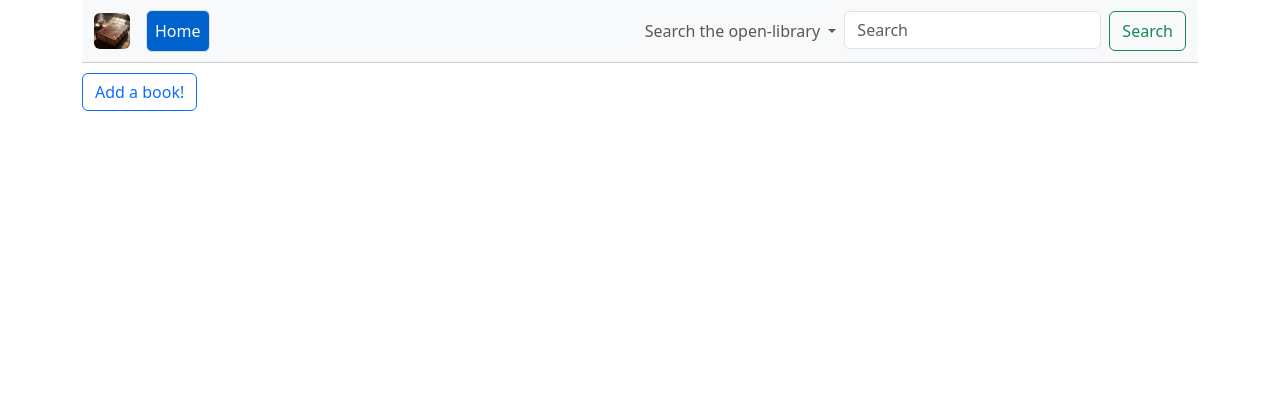
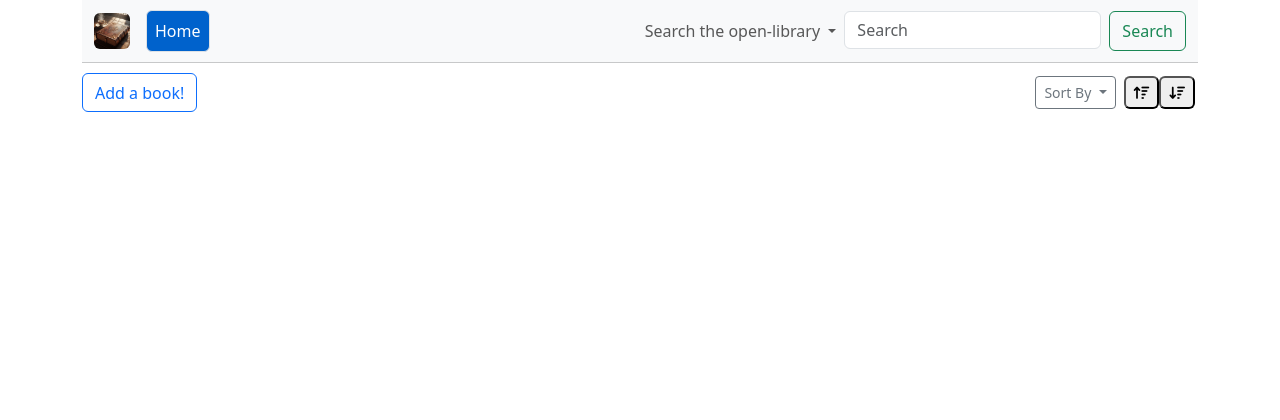
Before and after one commit to maruguMo/books-list, a Node server app: page / in a window 1280 px wide. Shown: the top 420 px of the page. Run offline with Node 20, Linux system fonts and the light colour scheme; data that the repository does not hold is empty; some libraries are stand-ins or nearby versions.

Commit message:
add sort functionality

```diff
--- a/app.js
+++ b/app.js
@@ -75,10 +75,21 @@ app.set('view engine', 'ejs');
 app.set('views', './views');
 
 //get all books
-async function getList(){
-    const res= await db.query(
-        `SELECT * FROM booklist ORDER BY id ASC`
-    );
+async function getList( sortBy='date_read', sortDirection='DESC'){
+  const validSortColumns = ['title', 'author', 'date_read', 'rating'];
+  const validSortDirections = ['ASC', 'DESC'];
+
+  // Validate sortBy and sortDirection
+  if (!validSortColumns.includes(sortBy)) {
+      sortBy = 'date_read'; // Default sorting
+  }
+  if (!validSortDirections.includes(sortDirection)) {
+      sortDirection = 'DESC'; // Default sorting direction
+  }
+    const res=await db.query(`
+                        SELECT *
+                        FROM booklist
+                        ORDER BY ${sortBy} ${sortDirection}`);
     // console.log(res.rows);
     return res.rows;
 }
@@ -183,13 +194,23 @@ async function fetchBookLocal(searchParams, isISBN=false) {
   const res= await db.query(query, values);
   return res.rows;
 }
+
+//sort route
+app.get("/sort", async(req, res)=>{
+  const {sortBy, sortdirection}=req.query;
+  if (sortBy.trim()===''|| sortdirection.trim()===''){
+      res.redirect('/');
+  }else{
+      const books = await getList(sortBy,sortdirection);
+      console.log(books);
+      res.render("index.ejs", {books, sortBy, sortdirection});
+  }
+});
 // the get '/' route
 app.get("/", async(req, res)=>{
     const books = await getList();
     // console.log(books)
-    const locRes=null;
-    const remRes=null;
-    res.render("index.ejs", {books, locRes, remRes});
+    res.render("index.ejs", {books});
 });
 async function fetchBookById(id){
   if(id){
@@ -375,6 +396,24 @@ app.post("/add",
     }
   }
 );
+
+
+// edit notes functionality
+async function updateNotes(id, notes){
+  const qry=` UPDATE booklist
+              SET notes = $2
+              WHERE id = 1`;
+  const values=[id,JSON.stringify(notes)];
+  const res=db.query(qry, values);
+  console.log(res);
+}
+app.post("/edit-notes", async(req,res) =>{
+  const id = parseInt(req.body.id);
+  const notes=req.body.notes;
+  if (id){
+    await updateNotes(id, notes);
+  }
+});
 //#region Handle shutdown gracefully
 // Handle shutdown
 async function shutdown() {
--- a/public/styles/styles.css
+++ b/public/styles/styles.css
@@ -145,6 +145,18 @@ p{
 .menu-bar{
   margin-top: 10px;
   margin-bottom: 10px;
+  display:flex;
+  flex-direction: row;
+  justify-content: space-between;
+  width: 100%;
+}
+.sort-items{
+  padding: 3px;
+  align-items: center;
+}
+.winded{
+  height: fit-content;
+  width: fit-content;
 }
 .error-img{
   height: 50dvh;
@@ -206,7 +218,7 @@ p{
 
 }
 .editor, .ql-toolbar, .notes-header {
-  width: 48dvw;
+  min-width: 48dvw;
   border-radius: 5px;
 }
 .editor p{
--- a/views/index.ejs
+++ b/views/index.ejs
@@ -1,6 +1,25 @@
 <%- include("partials/header.ejs") %>
     <div class="menu-bar">
         <button class="btn btn-outline-primary" id="add-book">Add a book!</button>
+        <div class="sort-items d-flex">
+            <form action="/sort" class="d-flex" id="sort-by" method="get">
+                <div class="d-flex mx-2">
+                    <button class="btn  btn-sm btn-outline-secondary dropdown-toggle" type="button" id ="sortByLabel" data-bs-toggle="dropdown" aria-expanded="false">
+                      Sort By
+                    </button>
+                    <ul class="dropdown-menu">
+                      <li><a class="dropdown-item d-down-sort" id = "d-down-sort-title" href="#" data-sortBy="title">Title</a></li>
+                      <li><a class="dropdown-item d-down-sort" id = "d-down-sort-author" href="#" data-sortBy="author">Author</a></li>
+                      <li><a class="dropdown-item d-down-sort" id = "d-down-sort-date" href="#" data-sortBy="date_read">Date Read</a></li>
+                      <li><a class="dropdown-item d-down-sort" id = "d-down-sort-rating" href="#" data-sortBy="rating">Rating</a></li>
+                    </ul>
+                  </div>
+                  <input type="hidden" name="sortBy" id="sort-by-hidden">
+                  <input type="hidden" name="sortdirection" id="sort-direction">
+                <button class="rounded winded btn-sm sortBy" type="submit"  data-direction="ASC"><i class="fa-solid fa-arrow-up-wide-short"></i></button>
+                <button class="rounded winded btn-sm sortBy" type="submit"  data-direction="DESC"><i class="fa-solid fa-arrow-down-wide-short"></i></button>
+            </form>
+        </div>
     </div>
     <!-- books read list -->
     <div>
@@ -186,12 +205,41 @@
             }
     //#endregion
 
+    //#region sorty functionality
+            document.querySelectorAll(".sortBy").forEach(btn =>{
+                btn.addEventListener('click', (e)=>{
+                    const sortBy=document.getElementById('sort-by-hidden').value;
+                    if(sortBy.trim()===''){
+                        e.preventDefault();
+                    }else{
+                        const sortDirection=btn.getAttribute('data-direction') || 'ASC';
+                        btn.style.color='black';
+                        btn.style.color='#0062cc';
+                        document.getElementById('sort-direction').value=sortDirection;
+                    }
+                });
+            });
+
+            document.querySelectorAll(".d-down-sort").forEach(item=>{
+                item.addEventListener('click', (event)=>{
+                    event.preventDefault();
+                    const selectedText=item.textContent;
+                    const sortBy = item.getAttribute('data-sortBy');
+                    const sortByLabel=item.textContent;
+                    document.getElementById('sortByLabel').textContent=`Sort By: ${sortByLabel}`;
+
+                    document.getElementById('sort-by-hidden').value=sortBy;
+
+                })
+            });
+    //#endregion
+
     //#region Search functionality
-            document.querySelectorAll('.dropdown-item').forEach(item =>{
+            document.querySelectorAll('.drop-downSearch').forEach(item =>{
                 item.addEventListener('click', (event)=>{
                     event.preventDefault();
                     // console.log('click event fired');
-                    const selectedText=item.textContent
+                    const selectedText=item.textContent;
                     const searchBy=item.getAttribute('data-searchby');
 
                     document.getElementById('searchByLabel').textContent=`${searchLbl}: ${selectedText}`;
--- a/views/partials/header.ejs
+++ b/views/partials/header.ejs
@@ -43,9 +43,9 @@
                         </a>
                         <!--  -->
                         <ul class="dropdown-menu">
-                            <li><a class="dropdown-item" href="#" data-searchby="Title">Title</a></li>
-                            <li><a class="dropdown-item" href="#" data-searchby="Author">Author</a></li>
-                            <li><a class="dropdown-item" href="#" data-searchby="ISBN">ISBN</a></li>
+                            <li><a class="dropdown-item drop-downSearch" id="drop-down-Title" href="#" data-searchby="Title">Title</a></li>
+                            <li><a class="dropdown-item drop-downSearch" id="drop-down-Author" href="#" data-searchby="Author">Author</a></li>
+                            <li><a class="dropdown-item drop-downSearch" id="drop-down-ISBN" href="#" data-searchby="ISBN">ISBN</a></li>
                         </ul>
                     </li>
                 </ul>
```
Also changed, not shown: views/viewNotes.ejs (+43 -2 lines). Lines whose indentation alone changed are shown as unchanged.
